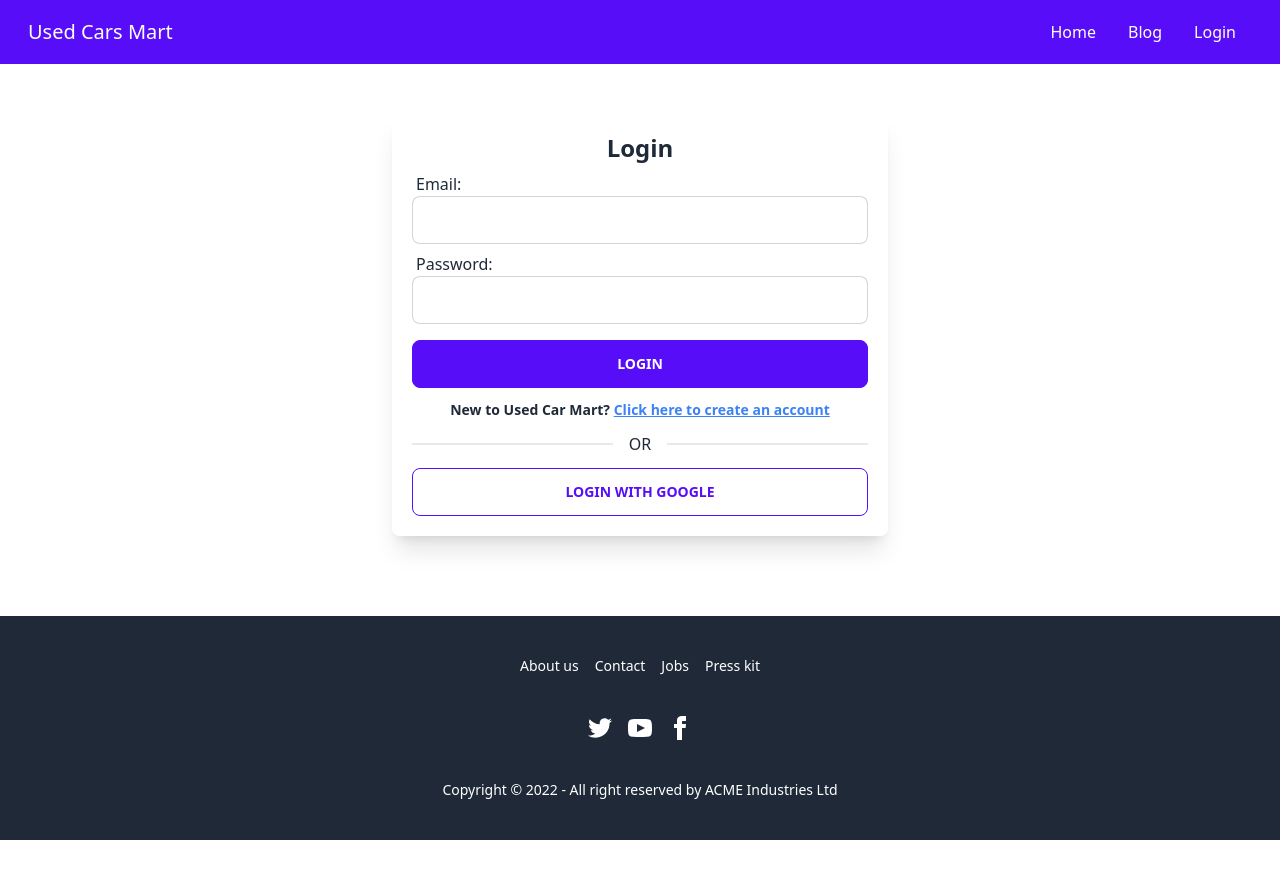
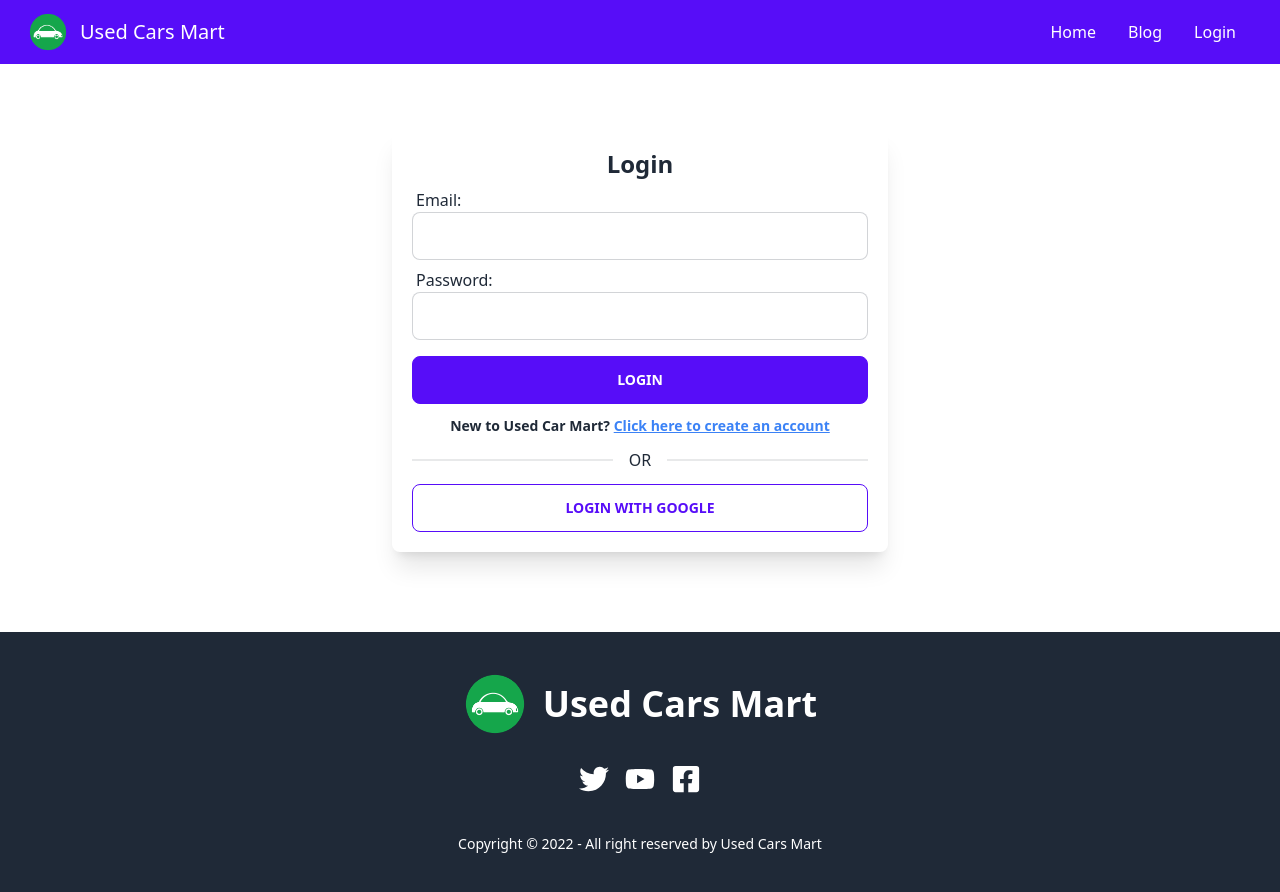
Before and after one commit to sumonkaysar/used-cars-mart-client, a React (Vite) app: page /login in a window 1280 px wide. Before the commit the page ends 840 px from the top, so only its background shows below. Built offline with nearby package versions, Linux system fonts and the light colour scheme; no server answers.

Commit message:
added blog and 404 page

```diff
--- a/src/Layout/Root.jsx
+++ b/src/Layout/Root.jsx
@@ -7,7 +7,7 @@ const Root = () => {
   return (
     <div>
       <Navbar />
-      <div className="pt-28 mb-20 container mx-auto">
+      <div className="pt-32 mb-20 container mx-auto">
         <Outlet />
       </div>
       <Footer />
--- /dev/null
+++ b/src/Pages/ErrorPage/ErrorPage.jsx
@@ -0,0 +1,12 @@
+import errorImg from '../../assets/404/404-error.png';
+
+const ErrorPage = () => {
+
+  return (
+    <div className='w-screen h-screen bg-white flex justify-center items-center overflow-hidden'>
+      <img className='w-full' src={errorImg} alt="404 Not Found" />
+    </div>
+  );
+}
+
+export default ErrorPage;
--- a/src/Pages/Shared/Footer/Footer.jsx
+++ b/src/Pages/Shared/Footer/Footer.jsx
@@ -1,24 +1,35 @@
+import { FaFacebookSquare, FaTwitter, FaYoutube } from "react-icons/fa";
 import { Link } from "react-router-dom";
+import logo from "../../../assets/logo/logo.png";
 
 const Footer = () => {
 
   return (
       <footer className="footer footer-center p-10 bg-gray-800 text-white">
-        <div className="grid grid-flow-col gap-4">
-          <Link to="/" className="link link-hover">About us</Link>
-          <Link to="/" className="link link-hover">Contact</Link>
-          <Link to="/" className="link link-hover">Jobs</Link>
-          <Link to="/" className="link link-hover">Press kit</Link>
+        <div className="grid grid-flow-col gap-4 -mb-3">
+          <Link to="/" className="link link-hover flex gap-4 items-center"><img className="w-16" src={logo} alt="Logo" /> <span className="text-4xl font-semibold">Used Cars Mart</span></Link>
         </div>
         <div>
           <div className="grid grid-flow-col gap-4">
-            <Link to="/"><svg xmlns="http://www.w3.org/2000/svg" width="24" height="24" viewBox="0 0 24 24" className="fill-current"><path d="M24 4.557c-.883.392-1.832.656-2.828.775 1.017-.609 1.798-1.574 2.165-2.724-.951.564-2.005.974-3.127 1.195-.897-.957-2.178-1.555-3.594-1.555-3.179 0-5.515 2.966-4.797 6.045-4.091-.205-7.719-2.165-10.148-5.144-1.29 2.213-.669 5.108 1.523 6.574-.806-.026-1.566-.247-2.229-.616-.054 2.281 1.581 4.415 3.949 4.89-.693.188-1.452.232-2.224.084.626 1.956 2.444 3.379 4.6 3.419-2.07 1.623-4.678 2.348-7.29 2.04 2.179 1.397 4.768 2.212 7.548 2.212 9.142 0 14.307-7.721 13.995-14.646.962-.695 1.797-1.562 2.457-2.549z"></path></svg></Link>
-            <Link to="/"><svg xmlns="http://www.w3.org/2000/svg" width="24" height="24" viewBox="0 0 24 24" className="fill-current"><path d="M19.615 3.184c-3.604-.246-11.631-.245-15.23 0-3.897.266-4.356 2.62-4.385 8.816.029 6.185.484 8.549 4.385 8.816 3.6.245 11.626.246 15.23 0 3.897-.266 4.356-2.62 4.385-8.816-.029-6.185-.484-8.549-4.385-8.816zm-10.615 12.816v-8l8 3.993-8 4.007z"></path></svg></Link>
-            <Link to="/"><svg xmlns="http://www.w3.org/2000/svg" width="24" height="24" viewBox="0 0 24 24" className="fill-current"><path d="M9 8h-3v4h3v12h5v-12h3.642l.358-4h-4v-1.667c0-.955.192-1.333 1.115-1.333h2.885v-5h-3.808c-3.596 0-5.192 1.583-5.192 4.615v3.385z"></path></svg></Link>
+            <Link to="/">
+              <FaTwitter
+                className="text-3xl"
+              />
+            </Link>
+            <Link to="/">
+              <FaYoutube
+                className="text-3xl"
+              />
+            </Link>
+            <Link to="/">
+              <FaFacebookSquare
+                className="text-3xl"
+              />
+            </Link>
           </div>
         </div>
         <div>
-          <p>Copyright © 2022 - All right reserved by ACME Industries Ltd</p>
+          <p>Copyright © 2022 - All right reserved by Used Cars Mart</p>
         </div>
       </footer>
   );
--- a/src/Pages/Shared/Navbar/Navbar.jsx
+++ b/src/Pages/Shared/Navbar/Navbar.jsx
@@ -3,6 +3,7 @@ import { FaBars } from "react-icons/fa";
 import { Link } from "react-router-dom";
 import { toast } from "react-toastify";
 import { AuthContext } from "../../../contexts/AuthProvider";
+import logo from "../../../assets/logo/logo.png";
 
 const Navbar = () => {
   const { user, logout } = useContext(AuthContext);
@@ -30,7 +31,7 @@ const Navbar = () => {
     <nav className="bg-primary text-primary-content fixed w-full z-20">
       <div className="navbar container mx-auto">
         <div className="navbar-start">
-          <Link to='/' className="normal-case text-xl ml-5">Used Cars Mart</Link>
+          <Link to='/' className="normal-case text-xl ml-5 flex items-center gap-3"><img className="w-10" src={logo} alt="Logo" /> Used Cars Mart</Link>
         </div>
         <div className="navbar-end hidden lg:flex">
           <ul className="menu menu-horizontal p-0 items-center">
--- a/src/Routes/Routes.jsx
+++ b/src/Routes/Routes.jsx
@@ -1,12 +1,14 @@
 import { createBrowserRouter } from "react-router-dom";
 import Dashboard from "../Layout/Dashboard";
 import Root from "../Layout/Root";
+import Blog from "../Pages/Blog/Blog";
 import Cars from "../Pages/Cars/Cars";
 import AllBuyers from "../Pages/Dashboard/Admin/AllBuyers/AllBuyers";
 import AllSellers from "../Pages/Dashboard/Admin/AllSellers/AllSellers";
 import ReportedCars from "../Pages/Dashboard/Admin/ReportedCars/ReportedCars";
 import AddCar from "../Pages/Dashboard/Seller/AddCar/AddCar";
 import MyCars from "../Pages/Dashboard/Seller/MyCars/MyCars";
+import ErrorPage from "../Pages/ErrorPage/ErrorPage";
 import Home from "../Pages/Home/Home";
 import Login from "../Pages/Login/Login";
 import Signup from "../Pages/Signup/Signup";
@@ -16,6 +18,7 @@ const router = createBrowserRouter([
   {
     path: '/',
     element: <Root />,
+    errorElement: <ErrorPage />,
     children: [
       {
         path: '/',
@@ -33,11 +36,16 @@ const router = createBrowserRouter([
         path: '/signup',
         element: <Signup />,
       },
+      {
+        path: '/blog',
+        element: <Blog />,
+      },
     ]
   },
   {
     path: '/dashboard',
     element: <PrivateRoute><Dashboard /></PrivateRoute>,
+    errorElement: <ErrorPage />,
     children: [
       {
         path: '/dashboard/myCars',
```
Also changed, not shown: src/Pages/Blog/Blog.jsx (added, +48 -0 lines), src/assets/404/404-error.png (added).
